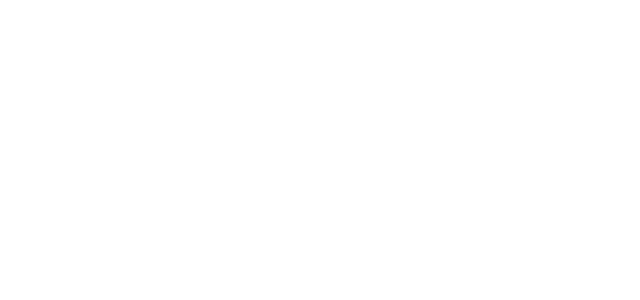
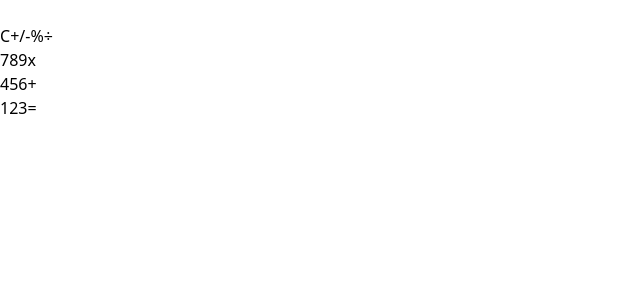
Before and after one commit to just-osaze/Calculator-App, a React (Create React App) app: page / in a window 1280 px wide. Shown: the top 300 px of the page, without its empty margins (0-640 px from the left). Built offline with nearby package versions, Linux system fonts and the light colour scheme.

Commit message:
Started developing the App

```diff
--- a/src/components/Calculator.tsx
+++ b/src/components/Calculator.tsx
@@ -1,10 +1,42 @@
-import React from 'react'
+import React from 'react';
+import { useState } from 'react';
 
-function Calculator() {
+const Calculator: React.FC = () => {
+  const [input, setInput] = useState<string>('');
+  // const [result, setResult] = useState<number | null>(null);
+
+  //Event Handler for number buttons
+  const handleNumberClick = (number: string) => {
+    //update the input to append the clicked number
+    setInput((prevInput) => prevInput + number)
+  }
+
+
+
   return (
-    <>
-
-    </>
+    <div className=''>
+      <input type='text' value={input} />
+      <br />
+      <button onClick={() => handleNumberClick('C')}>C</button>
+      <button onClick={() => handleNumberClick('+/-')}>+/-</button>
+      <button onClick={() => handleNumberClick('%')}>%</button>
+      <button onClick={() => handleNumberClick('÷')}>÷</button>
+      <br />
+      <button onClick={() => handleNumberClick('7')}>7</button>
+      <button onClick={() => handleNumberClick('8')}>8</button>
+      <button onClick={() => handleNumberClick('9')}>9</button>
+      <button onClick={() => handleNumberClick('x')}>x</button>
+      <br />
+      <button onClick={() => handleNumberClick('4')}>4</button>
+      <button onClick={() => handleNumberClick('5')}>5</button>
+      <button onClick={() => handleNumberClick('6')}>6</button>
+      <button onClick={() => handleNumberClick('+')}>+</button>
+      <br />
+      <button onClick={() => handleNumberClick('1')}>1</button>
+      <button onClick={() => handleNumberClick('2')}>2</button>
+      <button onClick={() => handleNumberClick('3')}>3</button>
+      <button onClick={() => handleNumberClick('=')}>=</button>
+    </div>
   )
 }
 
```
